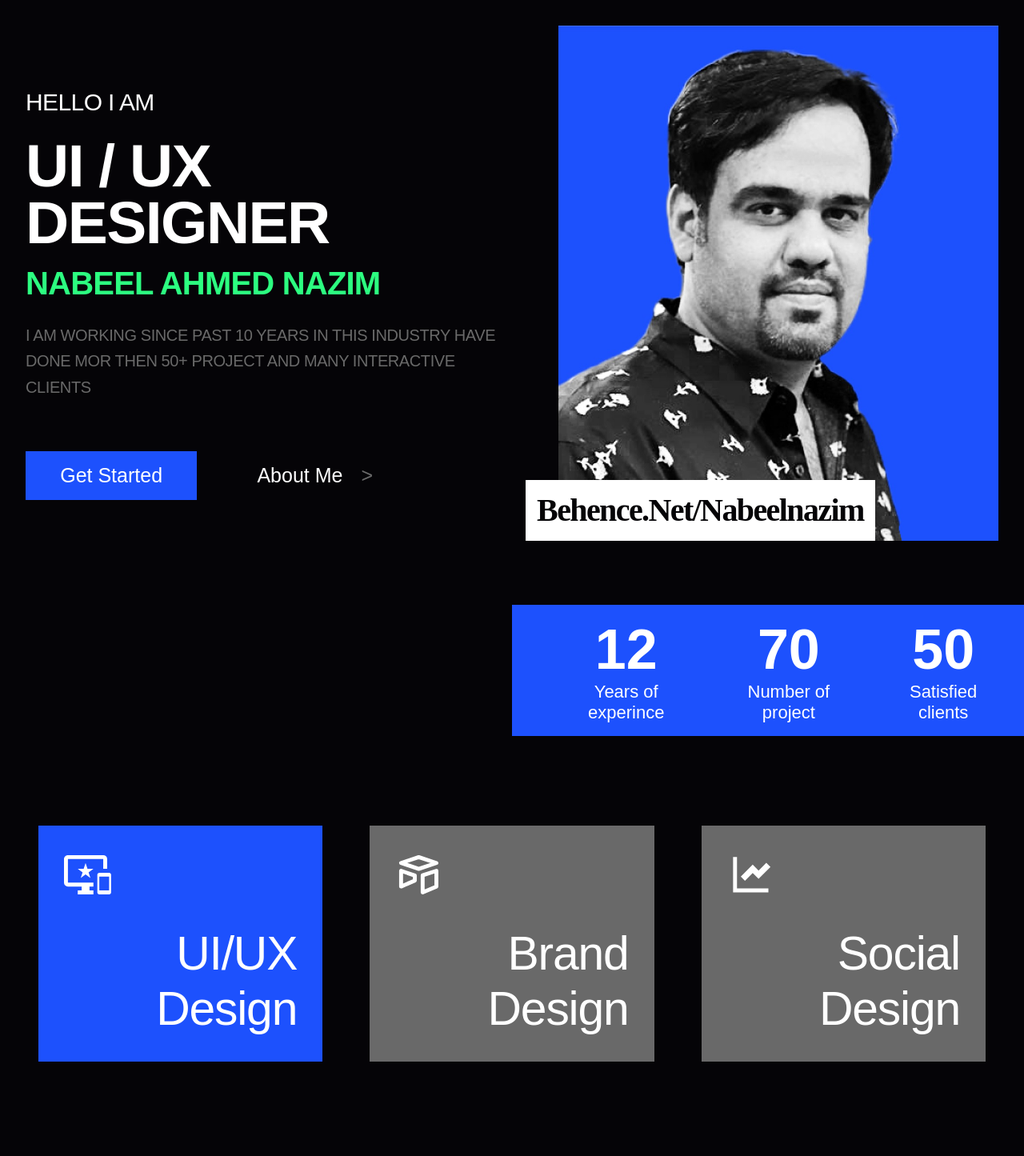
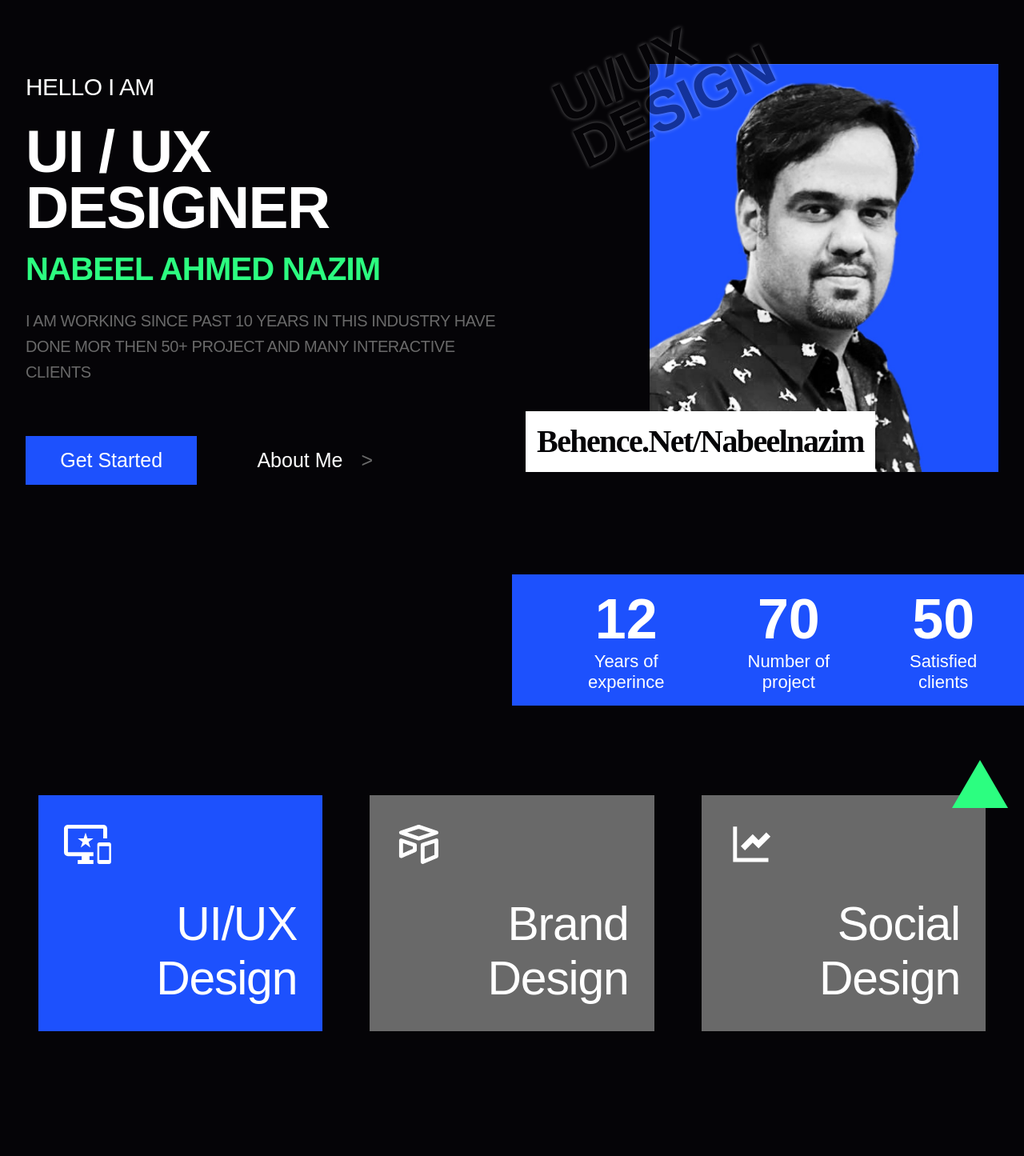
Before and after one commit to niaziiii/nabeelproject, a React (Create React App) app: page / in a window 1280 px wide. Shown: the top 1445 px of the page at 80% size. Built offline with nearby package versions, Linux system fonts and the light colour scheme.

Commit message:
added some advance styles UI UX

```diff
--- a/src/components/desgin-section/design.jsx
+++ b/src/components/desgin-section/design.jsx
@@ -6,6 +6,7 @@ import { RiLineChartFill } from 'react-icons/ri'
 function design() {
     return (
         <div className='app__design'>
+
             <div className="app__design__boxes">
                 <i><MdImportantDevices fontSize={33} color={'white'} /></i>
                 <h3>UI/UX <br /> Design</h3>
@@ -17,6 +18,10 @@ function design() {
             <div className="app__design__boxes">
                 <i><RiLineChartFill fontSize={33} color={'white'} /></i>
                 <h3>Social <br /> Design</h3>
+                <div className="triangle__container">
+                    <div class="triangle-up"></div>
+                </div>
+
             </div>
         </div>
     )
--- a/src/components/footer-section/footer.jsx
+++ b/src/components/footer-section/footer.jsx
@@ -5,7 +5,10 @@ const footer = () => {
     return (
         <div className='app__footer'>
             <div className="app__footer__getInTouch">
-                <div>
+            <div className="triangle-side__container">
+                        <div class="triangle-up"></div>
+                    </div>
+                <div className='app__footer__text'>
                     <h1>Get in touch to work together</h1>
                     <h2>Send me a message</h2>
                     <button>Contact Me</button>
@@ -14,7 +17,7 @@ const footer = () => {
             <div className="app__footer__copyRight">
                 <div>
                     <p>Copyright@NabeelZain</p>
-                    <p>Developed By <a href="https://twitter.com/MuhabatNiazi" target='_blank'>Niazi</a></p>
+                    <p>Developed By <a href="https://twitter.com/MuhabatNiazi" rel='noreferrer' target='_blank'>Niazi</a></p>
                 </div>
                 <ul>
                     <li><TiSocialFacebook /></li>
--- a/src/components/hero-section/Hero.jsx
+++ b/src/components/hero-section/Hero.jsx
@@ -15,6 +15,9 @@ function Hero() {
         </div>
       </div>
       <div className="app__Hero__image">
+        <div className="speical-Heading">
+          <h1>UI/UX <br /> Design</h1>
+        </div>
         <img src={profileImg} alt="" />
         <h2 className="app__Hero__image__label">Behence.Net/Nabeelnazim</h2>
       </div>
--- a/src/style/modules/__design.scss
+++ b/src/style/modules/__design.scss
@@ -16,7 +16,8 @@
         i {
             margin-bottom: 2rem;
             text-align: start;
-            svg{
+
+            svg {
                 font-size: 58.8497px;
             }
         }
@@ -32,46 +33,75 @@
             letter-spacing: -0.02em;
             text-transform: capitalize
         }
+
         &:nth-of-type(1) {
             background-color: $color-blue;
         }
+
         &:nth-of-type(2) {
             margin: 0 5%;
+        }
+        &:nth-of-type(3) {
+            position: relative;
         }
     }
 }
 
+.triangle__container {
+    position: absolute;
+    top: -15%;
+    right: -8%;
+    .triangle-up {
+        width: 0;
+        height: 0;
+        border-left: 35px solid transparent;
+        border-right: 35px solid transparent;
+        border-bottom: 60px solid $color-green;
+    }
+}
 
 @media screen and (max-width:1050px) {
-    .app__design{
+    .app__design {
         &__boxes {
-        h3{
+            h3 {
                 font-size: 40px;
             }
         }
     }
 }
+
 @media screen and (max-width:900px) {
-    .app__design{
+
+    .app__design {
         padding: 2rem;
     }
 }
+
 @media screen and (max-width:769px) {
-    .app__design{
+    .app__design {
         flex-direction: column;
-        &__boxes{
+
+        &__boxes {
             margin-bottom: 3rem;
-            &:nth-of-type(2){
+
+            &:nth-of-type(2) {
                 margin: 0;
                 margin-bottom: 3rem;
             }
         }
     }
 }
+
 @media screen and (max-width:600px) {
-    .app__design{
+    .triangle__container {
+        position: absolute;
+        top: -15%;
+        right: -2%;
+    }
+    .app__design {
         padding: 2rem 1rem;
-        &__boxes{
+
+        &__boxes {
             width: 100%;
         }
     }
--- a/src/style/modules/__hero.scss
+++ b/src/style/modules/__hero.scss
@@ -2,7 +2,7 @@
     display: flex;
     flex-direction: row;
     align-items: center;
-    padding: 4rem 5rem;
+    padding: 7rem 5rem;
 
     &__content {
         flex: 0 0 50%;
@@ -91,6 +91,24 @@
         flex-direction: row;
         justify-content: flex-end;
         position: relative;
+        .speical-Heading{
+            position: absolute;
+            top:-7%;
+            left: 7%;
+            z-index: 10;
+            h1{
+                transform: rotate(-25deg);
+                font-family: $font-family;
+                color: $color-black;
+                text-shadow: 0 0 5px white;
+                font-weight: 600;
+                opacity: .4;
+                font-size: 71.252px;
+                line-height: 85%;
+                letter-spacing: -0.02em;
+                text-transform: uppercase;
+            }
+        }
         &__label{
             // font-family: $font-family;
             position: absolute;
@@ -108,7 +126,9 @@
         }
         img {
             max-width: 606.84px;
-            max-height: 710px;
+            max-height: 510px;
+            // width: 100%;
+            // scale: .8;
         }
     }
 }
@@ -152,7 +172,7 @@
 
 @media screen and (max-width:1350px) {
  .app__Hero{
-    padding: 2rem 2rem;
+    padding: 4rem 2rem;
  }
 }
 
@@ -180,6 +200,7 @@
    }
 
    @media screen and (max-width:1100px) {
+    .speical-Heading{ display: none;}
     .app__Hero{
         padding: 1rem 2rem;
         flex-direction: column;
@@ -219,6 +240,12 @@
    }
 
    @media screen and (max-width:600px) {
+    .speical-Heading{
+        display: block;
+        h1{
+            font-size: 60px !important;
+        }
+    }
     .app__Hero{
         padding: 1rem;
         &__content{
--- a/src/style/style.css
+++ b/src/style/style.css
@@ -9,7 +9,7 @@
   display: flex;
   flex-direction: row;
   align-items: center;
-  padding: 4rem 5rem;
+  padding: 7rem 5rem;
 }
 .app__Hero__content {
   flex: 0 0 50%;
@@ -90,6 +90,24 @@
   justify-content: flex-end;
   position: relative;
 }
+.app__Hero__image .speical-Heading {
+  position: absolute;
+  top: -7%;
+  left: 7%;
+  z-index: 10;
+}
+.app__Hero__image .speical-Heading h1 {
+  transform: rotate(-25deg);
+  font-family: sans-serif;
+  color: #050407;
+  text-shadow: 0 0 5px white;
+  font-weight: 600;
+  opacity: 0.4;
+  font-size: 71.252px;
+  line-height: 85%;
+  letter-spacing: -0.02em;
+  text-transform: uppercase;
+}
 .app__Hero__image__label {
   position: absolute;
   background-color: #FFFFFF;
@@ -106,7 +124,7 @@
 }
 .app__Hero__image img {
   max-width: 606.84px;
-  max-height: 710px;
+  max-height: 510px;
 }
 
 @media screen and (max-width: 1500px) {
@@ -140,7 +158,7 @@
 }
 @media screen and (max-width: 1350px) {
   .app__Hero {
-    padding: 2rem 2rem;
+    padding: 4rem 2rem;
   }
 }
 @media screen and (max-width: 1250px) {
@@ -158,6 +176,9 @@
   }
 }
 @media screen and (max-width: 1100px) {
+  .speical-Heading {
+    display: none;
+  }
   .app__Hero {
     padding: 1rem 2rem;
     flex-direction: column;
@@ -185,6 +206,12 @@
   }
 }
 @media screen and (max-width: 600px) {
+  .speical-Heading {
+    display: block;
+  }
+  .speical-Heading h1 {
+    font-size: 60px !important;
+  }
   .app__Hero {
     padding: 1rem;
   }
@@ -320,6 +347,22 @@
 .app__design__boxes:nth-of-type(2) {
   margin: 0 5%;
 }
+.app__design__boxes:nth-of-type(3) {
+  position: relative;
+}
+
+.triangle__container {
+  position: absolute;
+  top: -15%;
+  right: -8%;
+}
+.triangle__container .triangle-up {
+  width: 0;
+  height: 0;
+  border-left: 35px solid transparent;
+  border-right: 35px solid transparent;
+  border-bottom: 60px solid #2CFE80;
+}
 
 @media screen and (max-width: 1050px) {
   .app__design__boxes h3 {
@@ -344,6 +387,11 @@
   }
 }
 @media screen and (max-width: 600px) {
+  .triangle__container {
+    position: absolute;
+    top: -15%;
+    right: -2%;
+  }
   .app__design {
     padding: 2rem 1rem;
   }
@@ -457,13 +505,26 @@
   }
 }
 @media screen and (max-width: 900px) {
+  .app__projects__content__image div {
+    max-width: 100%;
+    width: 100%;
+    height: 400px;
+  }
   .app__projects {
     padding: 5rem 2rem;
+  }
+  .app__projects__heading h1 {
+    font-size: 50px;
   }
 }
 @media screen and (max-width: 600px) {
   .app__projects {
     padding: 3rem 1rem;
+  }
+  .app__projects__content__image div {
+    max-width: 100%;
+    width: 100%;
+    height: 300px;
   }
 }
 .app__footer {
@@ -473,16 +534,17 @@
 }
 .app__footer__getInTouch {
   background-color: #1D51FD;
-  padding: 3rem;
+  padding: 8rem 3rem;
   display: flex;
   justify-content: center;
   align-items: center;
+  position: relative;
 }
-.app__footer__getInTouch div {
+.app__footer__getInTouch .app__footer__text {
   margin: auto;
   width: 80% !important;
 }
-.app__footer__getInTouch div h1 {
+.app__footer__getInTouch .app__footer__text h1 {
   font-family: sans-serif;
   font-weight: 800;
   font-size: 106.076px;
@@ -491,7 +553,7 @@
   text-transform: uppercase;
   margin: 1rem 0;
 }
-.app__footer__getInTouch div h2 {
+.app__footer__getInTouch .app__footer__text h2 {
   font-family: sans-serif;
   font-weight: 800;
   font-size: 106.076px;
@@ -499,9 +561,9 @@
   letter-spacing: -0.02em;
   color: #1D51FD;
   text-shadow: 0 0 3px white;
-  margin: 0rem 0 3rem 0;
+  margin: 1rem 0 3rem 0;
 }
-.app__footer__getInTouch div button {
+.app__footer__getInTouch .app__footer__text button {
   background-color: #FFFFFF;
   border: none;
   outline: none;
@@ -538,40 +600,70 @@
   cursor: pointer;
 }
 
+.triangle-side__container {
+  position: absolute;
+  left: 3%;
+  top: -15%;
+  transform: rotate(25deg);
+}
+.triangle-side__container .triangle-up {
+  width: 0;
+  height: 0;
+  border-left: 75px solid transparent;
+  border-right: 75px solid transparent;
+  border-bottom: 150px solid #2CFE80;
+}
+
 @media screen and (max-width: 1400px) {
-  .app__footer__getInTouch div h1 {
+  .app__footer__getInTouch .app__footer__text h1 {
     font-size: 60px;
   }
-  .app__footer__getInTouch div h2 {
+  .app__footer__getInTouch .app__footer__text h2 {
     font-size: 60px;
   }
-  .app__footer__getInTouch div button {
+  .app__footer__getInTouch .app__footer__text button {
     font-size: 25px;
   }
 }
 @media screen and (max-width: 1100px) {
   .app__footer__getInTouch {
-    padding: 3rem 0% !important;
+    padding: 8rem 0% !important;
   }
-  .app__footer__getInTouch div {
+  .app__footer__getInTouch .app__footer__text {
     width: 100% !important;
     padding: 0 2rem;
   }
 }
 @media screen and (max-width: 900px) {
-  .app__footer__getInTouch div h1 {
+  .app__footer__getInTouch .app__footer__text h1 {
     font-size: 50px;
   }
-  .app__footer__getInTouch div h2 {
+  .app__footer__getInTouch .app__footer__text h2 {
     font-size: 40px;
   }
-  .app__footer__getInTouch div button {
+  .app__footer__getInTouch .app__footer__text button {
     font-size: 20px;
   }
 }
 @media screen and (max-width: 600px) {
-  .app__footer__getInTouch div {
+  .triangle-side__container {
+    display: none;
+    padding: 3rem 0;
+  }
+  .app__footer__getInTouch {
+    padding: 3rem 0 !important;
+  }
+  .app__footer__getInTouch .app__footer__text {
     padding: 0 1rem;
+  }
+  .app__footer__getInTouch .app__footer__text h1 {
+    font-size: 40px;
+  }
+  .app__footer__getInTouch .app__footer__text h2 {
+    font-size: 30px;
+  }
+  .app__footer__getInTouch .app__footer__text button {
+    font-size: 20px;
   }
   .app__footer__copyRight {
     flex-direction: column;
```
Also changed, not shown: src/style/modules/__footer.scss (+82 -27 lines), src/style/modules/__project.scss (+40 -10 lines), 1 other file (tests, documents, lock files or other folders). Lines whose indentation alone changed are shown as unchanged.
